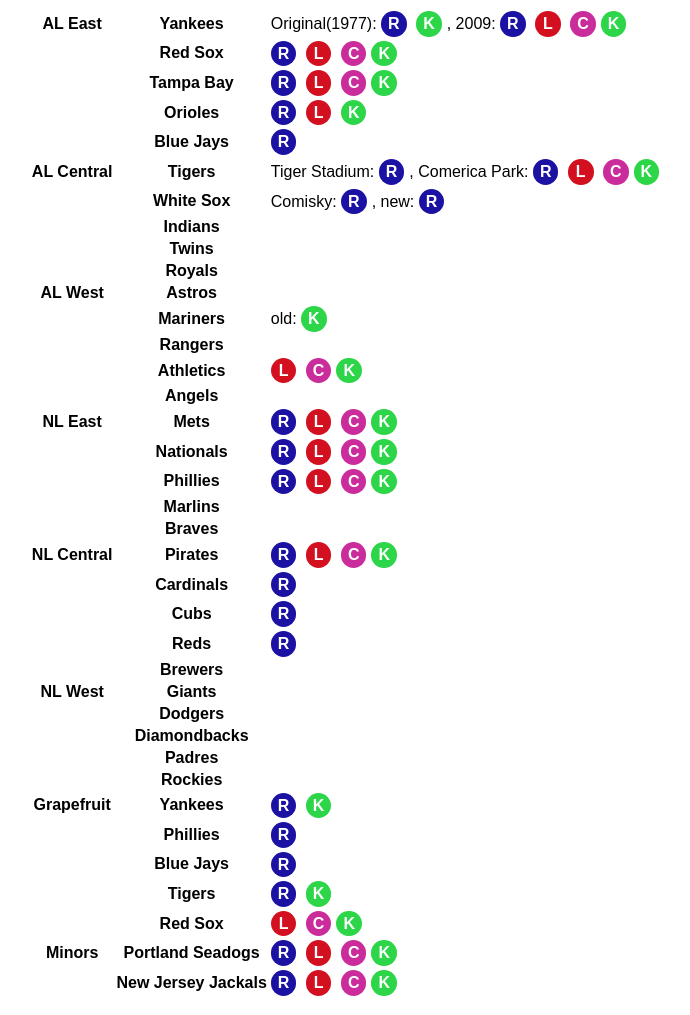
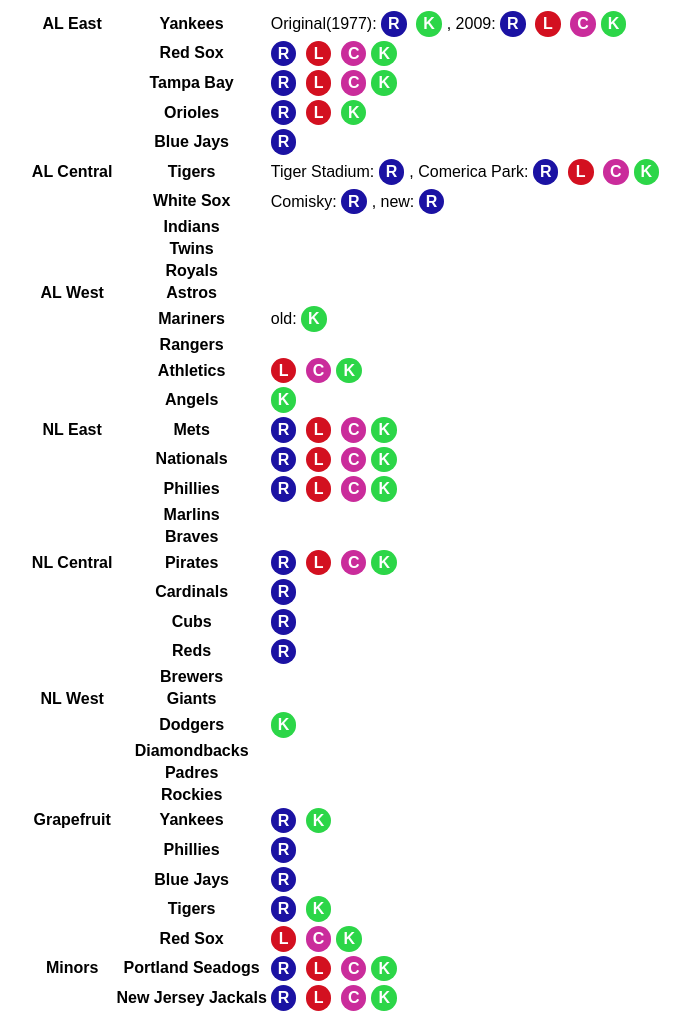
Before and after one commit to netrc/ourballparks, a plain HTML site: page index.html in a window 1280 px wide. Shown: the whole page, without its empty margins (292-982 px from the left). Drawn offline with Linux system fonts and the light colour scheme.

Commit message:
k updates

```diff
--- a/index.html
+++ b/index.html
@@ -63,7 +63,7 @@
 <tr> <th> </th>    <th> Mariners  </th> <td> old: <span class="K">K</span> </td> </tr>
 <tr> <th> </th>  <th> Rangers </th>  </tr>
 <tr> <th> </th>   <th> Athletics </th> <td> <span class="L">L</span> <span class="C">C</span><span class="K">K</span> </td> </tr>
-<tr> <th> </th>   <th> Angels </th> </tr>
+<tr> <th> </th>   <th> Angels </th> <td> <span class="K">K</span> </td> </tr>
 
 <tr class="pad"> <th> NL East </th> <th> Mets </th> <td> <span class="R">R</span> <span class="L">L</span> <span class="C">C</span><span class="K">K</span> </td></tr>
 <tr> <th> </th>    <th> Nationals </th> <td> <span class="R">R</span> <span class="L">L</span> <span class="C">C</span><span class="K">K</span> </td> </tr>
@@ -78,7 +78,7 @@
 <tr> <th> </th>   <th> Brewers </th> </tr>
 
 <tr class="pad"> <th> NL West </th> <th> Giants </th> </tr>
-<tr> <th> </th>    <th> Dodgers  </th>  </tr>
+<tr> <th> </th>    <th> Dodgers  </th> <td> <span class="K">K</span> </td> </tr>
 <tr> <th> </th>  <th> Diamondbacks </th>  </tr>
 <tr> <th> </th>   <th> Padres </th>  </tr>
 <tr> <th> </th>   <th> Rockies </th> </tr>
```
